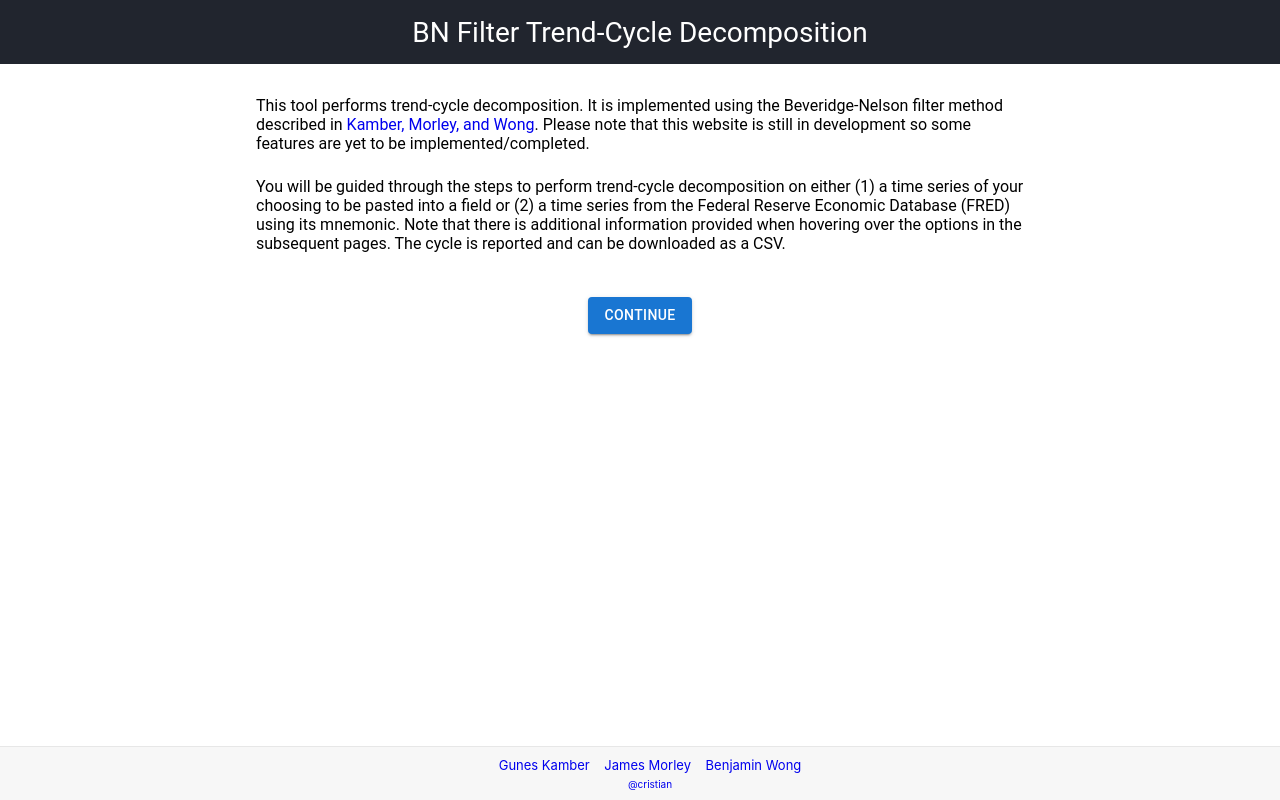
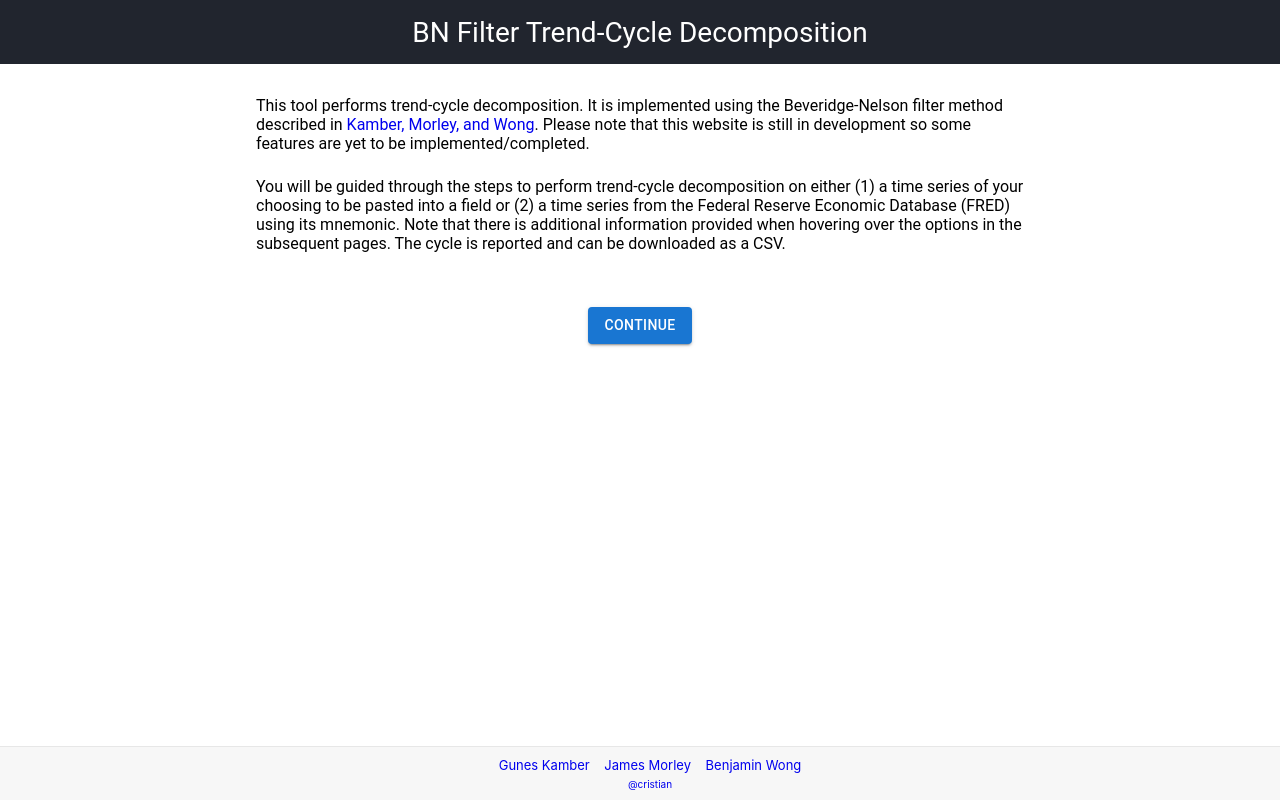
Before and after one commit to crstnn/BeveridgeNelsonFilter, a React (Create React App) app in the folder bn-filter-app/: page / in a window 1280 px wide. Built offline with nearby package versions, Linux system fonts and the light colour scheme.

Commit message:
fixed margin where buttons were cutting off

```diff
--- a/bn-filter-app/src/App.js
+++ b/bn-filter-app/src/App.js
@@ -48,6 +48,7 @@ const styles = {
         borderTop: "1px solid #E7E7E7",
         textAlign: "center",
         padding: "10px",
+        marginTop: "10px",
         position: "fixed",
         overflowX: "hidden",
         left: "0",
--- a/bn-filter-app/src/components/DataForm.js
+++ b/bn-filter-app/src/components/DataForm.js
@@ -106,7 +106,6 @@ export class DataForm extends Component {
                             </Grid>
                         </Grid>
 
-
                         <Grid container direction="column" sx={{minHeight: 340}} justifyContent="space-evenly"
                               alignItems="center">
 
@@ -136,8 +135,7 @@ export class DataForm extends Component {
 
 const styles = {
     button: {
-        margin: 30
-
+        margin: "0 30px 100px",
     },
     headingFormControlLabel: {fontSize: 'large'}
 }
--- a/bn-filter-app/src/components/ParametersForm.js
+++ b/bn-filter-app/src/components/ParametersForm.js
@@ -204,7 +204,7 @@ export class ParametersForm extends Component {
 
 const styles = {
     button: {
-        margin: 20
+        margin: "0 30px 100px",
     }
 }
 
--- a/bn-filter-app/src/components/RenderedPlot.js
+++ b/bn-filter-app/src/components/RenderedPlot.js
@@ -92,7 +92,7 @@ export class RenderedPlot extends Component {
 
 const styles = {
     button: {
-        margin: 40
+        margin: "20px 30px 100px",
     }
 }
 
--- a/bn-filter-app/src/components/StartMenu.js
+++ b/bn-filter-app/src/components/StartMenu.js
@@ -35,7 +35,7 @@ export class StartMenu extends Component {
 
 const styles = {
     button: {
-        margin: 20
+        margin: "30px 0 100px",
     }
 }
 
```
